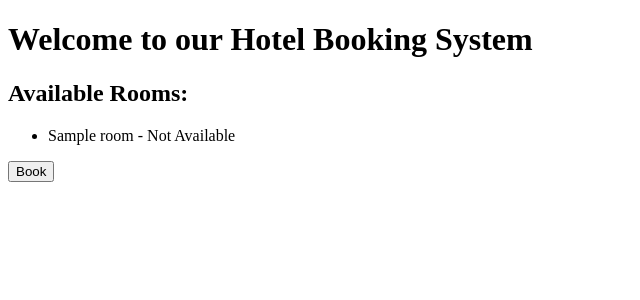
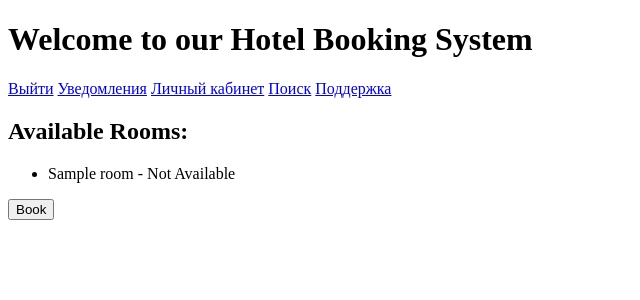
Before and after one commit to FrostFox371/WEB_Project, a Python web app: template templates/template1.html in a window 1280 px wide. Shown: the top 300 px of the page, without its empty margins (0-640 px from the left). Run offline with Jinja, Linux system fonts and the light colour scheme; the template is opened without the code that fills it: most values are stand-ins (such as "Sample title", 1, 10 or a date in 2020).

Commit message:
Update 0.0.2.1!
- Added shablons for main window

```diff
--- a/templates/template1.html
+++ b/templates/template1.html
@@ -5,6 +5,14 @@
 </head>
 <body>
     <h1>Welcome to our Hotel Booking System</h1>
+    <!-- Кнопки навигации -->
+    <div>
+        <a href="{{ url_for('logout') }}">Выйти</a>
+        <a href="#">Уведомления</a>
+        <a href="#">Личный кабинет</a>
+        <a href="#">Поиск</a>
+        <a href="#">Поддержка</a>
+    </div>
     <h2>Available Rooms:</h2>
     <form action="/book" method="post">
         <ul>
```
